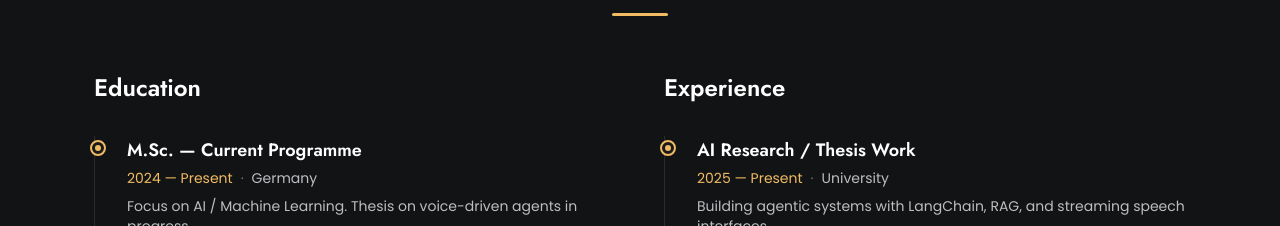
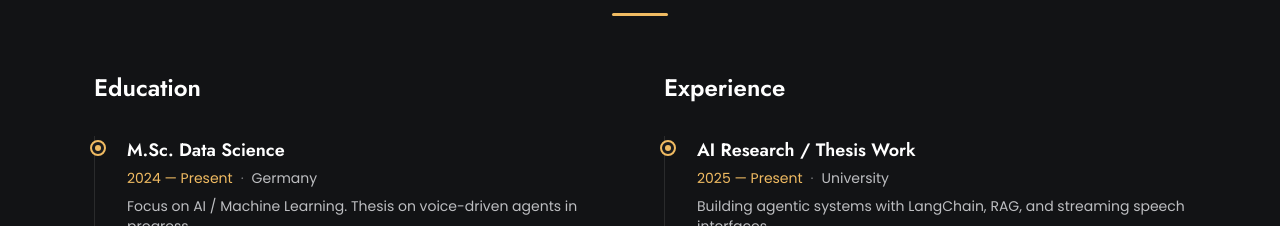
Before and after one commit to RedwanRipon/redwan-portfolio, a Next.js app in the folder frontend/: page / in a window 1280 px wide. Shown: the part 3960-4186 px from the top of the page. Built offline with nearby package versions, Linux system fonts and the light colour scheme.

Commit message:
Update role to M.Sc. Data Science (Hero + Resume)

```diff
--- a/frontend/src/components/sections/Hero.tsx
+++ b/frontend/src/components/sections/Hero.tsx
@@ -4,7 +4,7 @@ import { useEffect, useState } from 'react';
 import Link from 'next/link';
 import { Mic } from 'lucide-react';
 
-const ROLES = ['AI/ML Researcher', 'Full-Stack Developer', 'Master’s Student'];
+const ROLES = ['AI/ML Researcher', 'Full-Stack Developer', 'M.Sc. Data Science'];
 
 /** Simple typewriter that cycles through the ROLES array. */
 function useTypewriter(words: string[], typeMs = 90, holdMs = 1400) {
--- a/frontend/src/components/sections/Resume.tsx
+++ b/frontend/src/components/sections/Resume.tsx
@@ -9,7 +9,7 @@ interface TimelineItem {
 
 const EDUCATION: TimelineItem[] = [
   {
-    title: 'M.Sc. — Current Programme',
+    title: 'M.Sc. Data Science',
     year: '2024 — Present',
     org: 'Germany',
     desc: 'Focus on AI / Machine Learning. Thesis on voice-driven agents in progress.',
```
